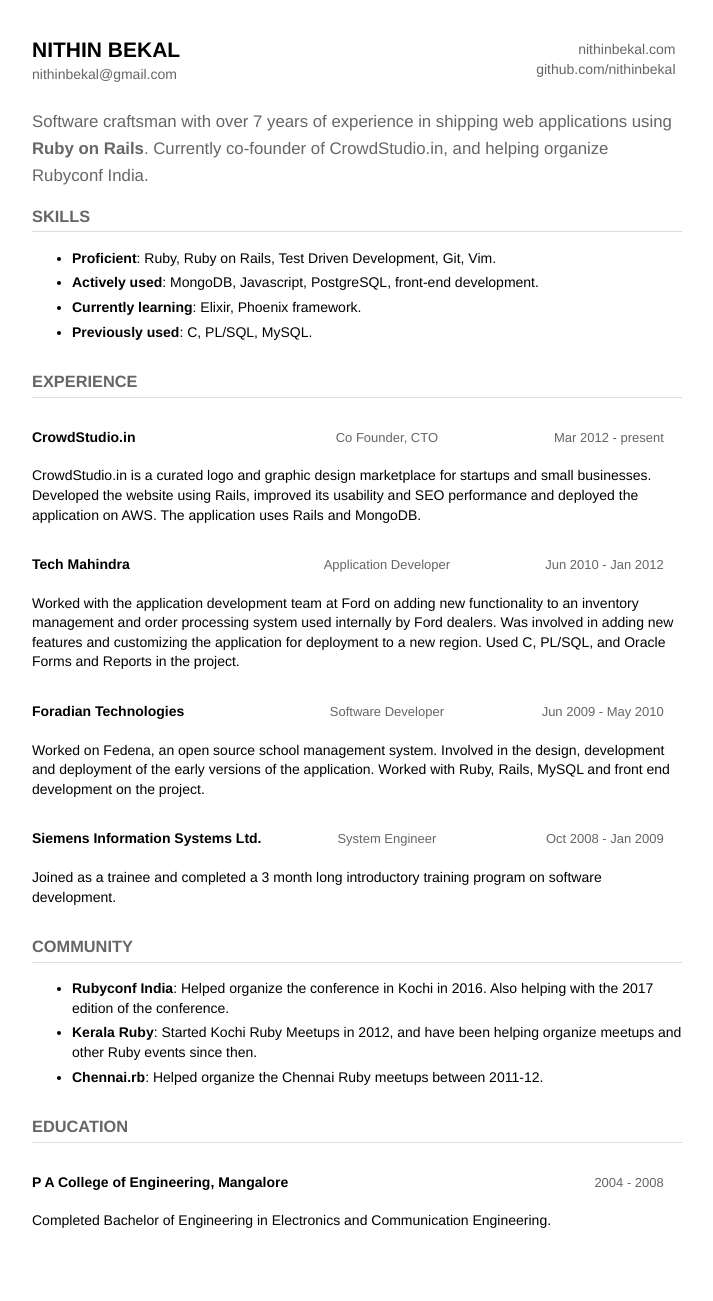
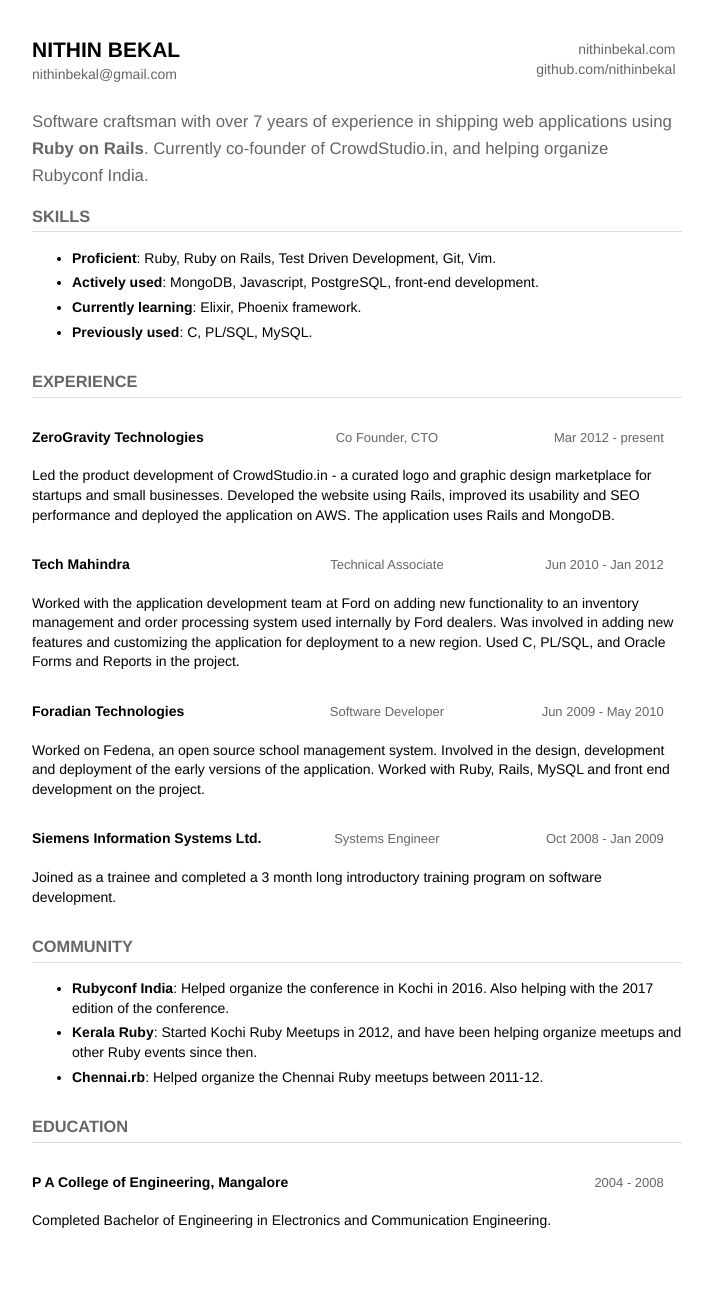
Before and after one commit to nithinbekal/nithinbekal.github.io, a Jekyll site: the page resume.html, which Jekyll copies as it is, in a window 1280 px wide. Shown: the whole page, without its empty margins (283-996 px from the left). Built offline with Jekyll 4.4.1, drawn with Linux system fonts in a browser that asks for light colours.

Commit message:
Update resume

```diff
--- a/resume.html
+++ b/resume.html
@@ -110,12 +110,13 @@
 
           <div class="experience">
             <div class="details clearfix">
-              <b class="company">CrowdStudio.in</b>
+              <b class="company">ZeroGravity Technologies</b>
               <span class="role">Co Founder, CTO</span>
               <span class="when">Mar 2012 - present</span>
             </div>
             <p>
-              CrowdStudio.in is a curated logo and graphic design marketplace for startups and small businesses.
+              Led the product development of CrowdStudio.in -
+              a curated logo and graphic design marketplace for startups and small businesses.
               Developed the website using Rails, improved its usability and SEO performance and deployed the application on AWS.
               The application uses Rails and MongoDB.
             </p>
@@ -124,7 +125,7 @@
           <div class="experience">
             <div class="details clearfix">
               <b class="company">Tech Mahindra</b>
-              <span class="role">Application Developer</span>
+              <span class="role">Technical Associate</span>
               <span class="when">Jun 2010 - Jan 2012</span>
             </div>
             <p>
@@ -151,7 +152,7 @@
           <div class="experience">
             <div class="details clearfix">
               <b class="company">Siemens Information Systems Ltd.</b>
-              <span class="role">System Engineer</span>
+              <span class="role">Systems Engineer</span>
               <span class="when">Oct 2008 - Jan 2009</span>
             </div>
             <p>Joined as a trainee and completed a 3 month long introductory training program on software development.</p>
```
